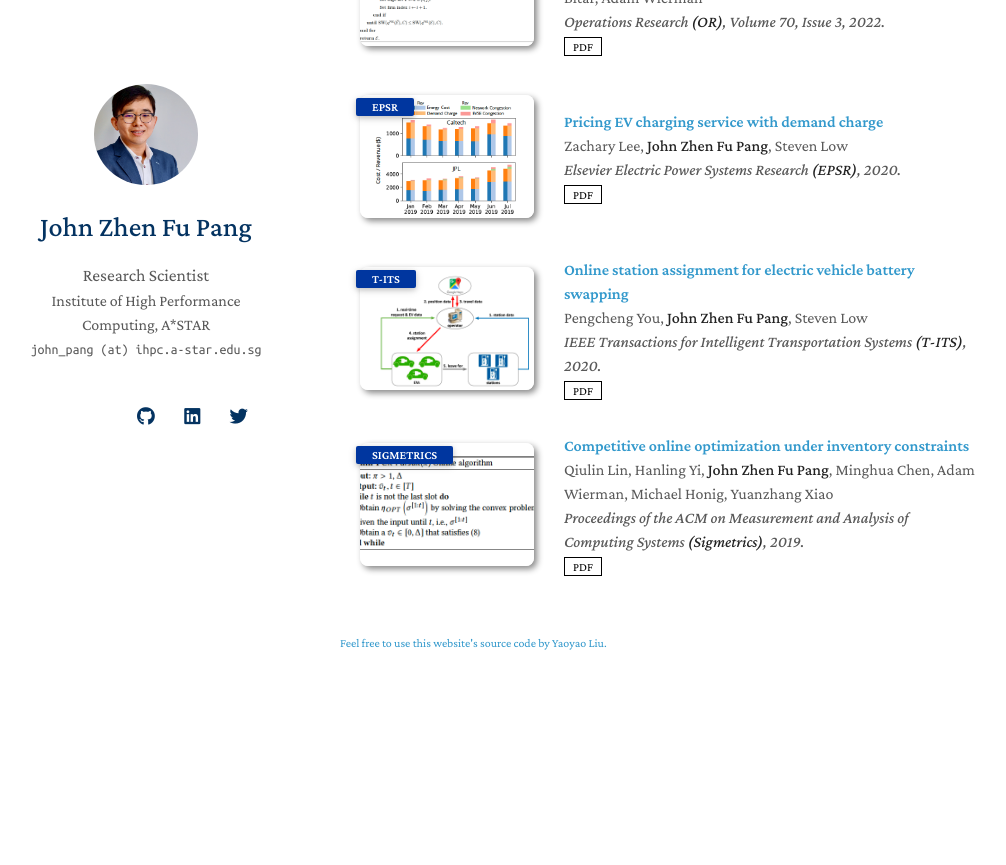
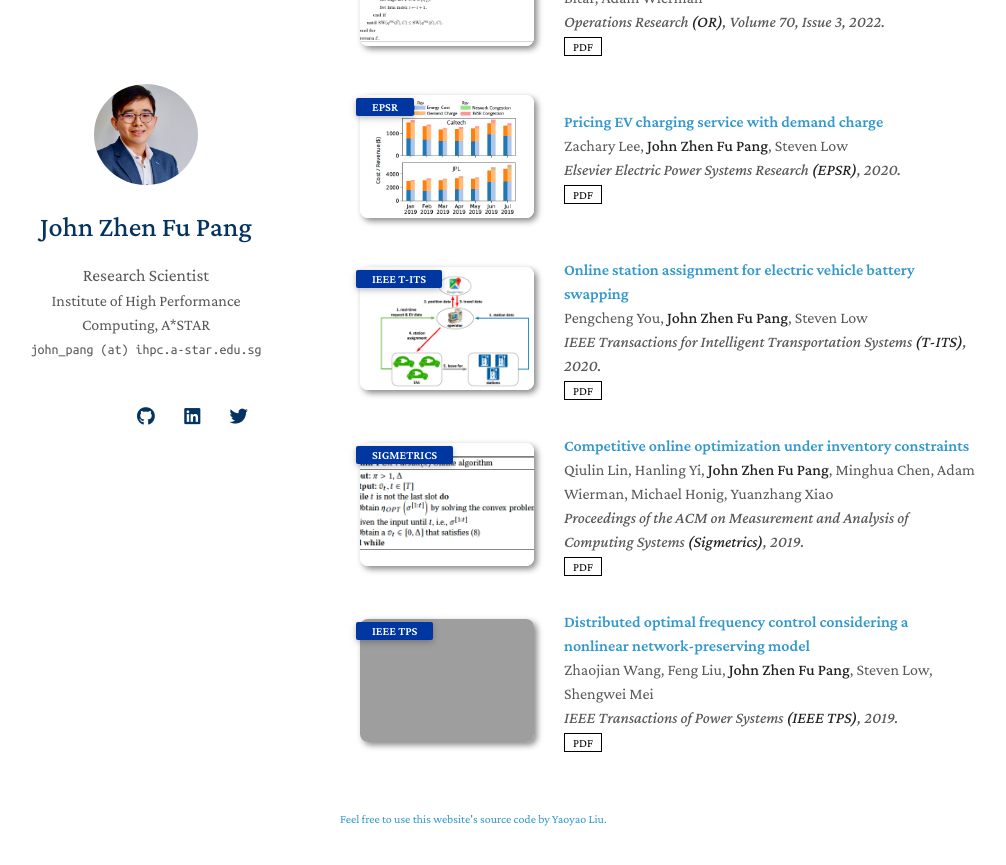
Before and after one commit to j-pang/j-pang.github.io, a Jekyll site: the page built from index.md, in a window 1280 px wide and 900 px high, scrolled down 1545 px. Shown: the top 865 px of the window, without its empty margins (130-1136 px from the left). Built offline with Jekyll 4.4.1, drawn with Linux system fonts in a browser that asks for light colours; nearby versions of some CDN libraries; a style sheet for code colours, icons or effects is not loaded; our own code applies the rules of GitHub Pages for plain Markdown files; before the commit the page ends 2269 px from its top, so only the background shows below that; grey boxes are pictures that could not be loaded.

Commit message:
Update index.md

```diff
--- a/index.md
+++ b/index.md
@@ -81,9 +81,9 @@ Outside work, I enjoy spending time with my wife and daughter, playing badminton
 <div class="pub-row">
   <div class="col-sm-3 abbr" style="position: relative;padding-right: 15px;padding-left: 15px;">
     <img src="./assets/img/tits_figure.png" class="teaser img-fluid z-depth-1">
-            <abbr class="badge">T-ITS</abbr>
+            <abbr class="badge">IEEE T-ITS</abbr>
   </div>
-  <div id="lee2020epsr" class="col-sm-9" style="position: relative;width: 100%;padding-right: 15px;padding-left: 20px;">
+  <div id="you2020tits" class="col-sm-9" style="position: relative;width: 100%;padding-right: 15px;padding-left: 20px;">
       <div class="title"><a href="https://authors.library.caltech.edu/106994/1/09254167.pdf">Online station assignment for electric vehicle battery swapping</a></div>
       <div class="author">Pengcheng You, <strong>John Zhen Fu Pang</strong>, Steven Low</div>
       <div class="periodical"><em> IEEE Transactions for Intelligent Transportation Systems <strong>(T-ITS)</strong>, 2020.</em>
@@ -103,8 +103,8 @@ Outside work, I enjoy spending time with my wife and daughter, playing badminton
     <img src="./assets/img/sigmetrics_figure.png" class="teaser img-fluid z-depth-1">
             <abbr class="badge">SIGMETRICS</abbr>
   </div>
-  <div id="lee2020epsr" class="col-sm-9" style="position: relative;width: 100%;padding-right: 15px;padding-left: 20px;">
-      <div class="title"><a href="[https://authors.library.caltech.edu/106994/1/09254167.pdf](https://core.ac.uk/download/pdf/216301973.pdf)">Competitive online optimization under inventory constraints</a></div>
+  <div id="lin2019sigmetrics" class="col-sm-9" style="position: relative;width: 100%;padding-right: 15px;padding-left: 20px;">
+      <div class="title"><a href="https://core.ac.uk/download/pdf/216301973.pdf">Competitive online optimization under inventory constraints</a></div>
       <div class="author">Qiulin Lin, Hanling Yi, <strong>John Zhen Fu Pang</strong>, Minghua Chen, Adam Wierman, Michael Honig, Yuanzhang Xiao </div>
       <div class="periodical"><em> Proceedings of the ACM on Measurement and Analysis of Computing Systems <strong>(Sigmetrics)</strong>, 2019.</em>
       </div>
@@ -114,3 +114,23 @@ Outside work, I enjoy spending time with my wife and daughter, playing badminton
   </div>
 </div>
 </li>
+
+  <br>
+
+<li>
+<div class="pub-row">
+  <div class="col-sm-3 abbr" style="position: relative;padding-right: 15px;padding-left: 15px;">
+    <img src="./assets/img/tps2019_figure.png" class="teaser img-fluid z-depth-1">
+            <abbr class="badge">IEEE TPS</abbr>
+  </div>
+  <div id="wang2019tps" class="col-sm-9" style="position: relative;width: 100%;padding-right: 15px;padding-left: 20px;">
+      <div class="title"><a href="https://arxiv.org/pdf/1709.01543">Distributed optimal frequency control considering a nonlinear network-preserving model</a></div>
+      <div class="author">Zhaojian Wang, Feng Liu, <strong>John Zhen Fu Pang</strong>, Steven Low, Shengwei Mei</div>
+      <div class="periodical"><em> IEEE Transactions of Power Systems <strong>(IEEE TPS)</strong>, 2019.</em>
+      </div>
+    <div class="links">
+      <a href="https://arxiv.org/pdf/1709.01543" class="btn btn-sm z-depth-0" role="button" target="_blank" style="font-size:12px;">PDF</a>
+    </div>
+  </div>
+</div>
+</li>
```
